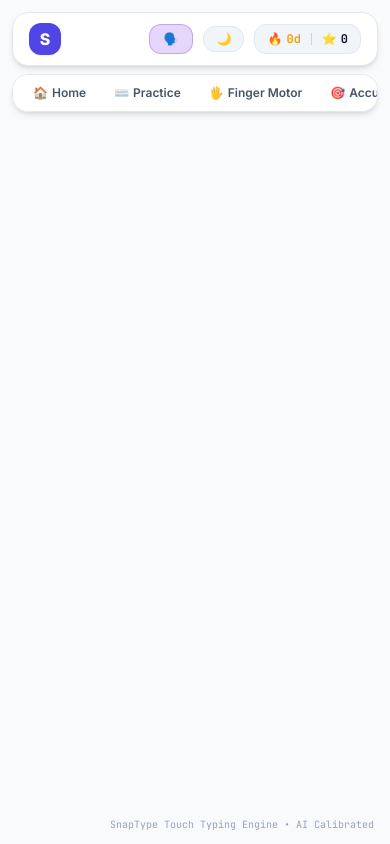
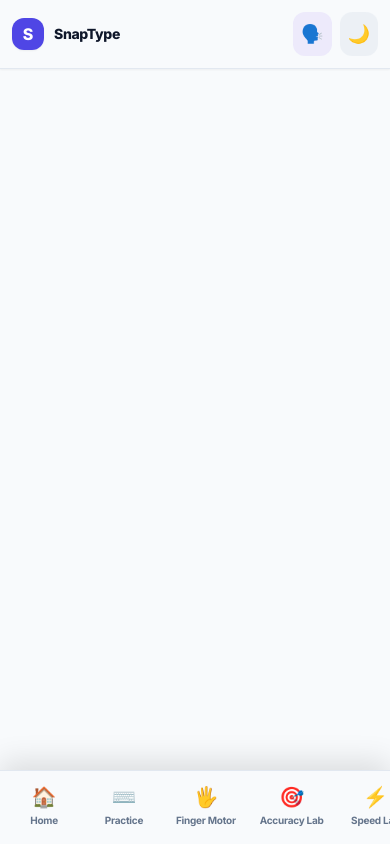
Before and after one commit to Mohitdhua/snaptype, a React (Vite) app: page / in a window 390 px wide. Built offline with nearby package versions, Linux system fonts and the light colour scheme.

Commit message:
style: complete sidebar navigation redesign for cleaner minimal UI

```diff
--- a/components/SnapTypeApp.tsx
+++ b/components/SnapTypeApp.tsx
@@ -553,180 +553,103 @@ export const SnapTypeApp: React.FC<SnapTypeAppProps> = ({
 
 
   return (
-    <div className={`font-sans relative transition-colors duration-200 ${
+    <div className={`font-sans relative transition-colors duration-200 flex ${
       gameState === GameState.PLAYING ? 'h-screen max-h-screen overflow-hidden' : 'min-h-screen overflow-x-hidden'
     } ${
       theme === 'light' ? 'bg-[#f8fafc] text-slate-900' : 'bg-[#0c1017] text-slate-100'
     }`}>
       <div className="mesh-bg" />
 
+      {/* Desktop Sidebar */}
       {gameState !== GameState.PLAYING && (
-      <header className="fixed top-0 left-0 right-0 p-3 md:p-4 z-50 pointer-events-none">
-        <div className="max-w-7xl mx-auto flex flex-col gap-2 pointer-events-auto items-center">
+        <aside className={`hidden md:flex flex-col w-[260px] fixed top-0 left-0 bottom-0 z-50 border-r py-6 px-4 transition-all ${theme === 'light' ? 'bg-[#f8fafc] border-slate-200 shadow-sm' : 'bg-[#0a0d14] border-white/10'}`}>
+          <button className="flex items-center gap-2.5 hover:opacity-85 transition-opacity text-left mb-8 w-full" onClick={goHomeCreate}>
+            <div className="w-10 h-10 rounded-xl bg-indigo-600 flex items-center justify-center shadow-md shrink-0">
+              <span className="text-white font-black text-xl leading-none keep-white">S</span>
+            </div>
+            <div>
+              <div className={`text-base font-extrabold tracking-tight leading-tight ${theme === 'light' ? 'text-slate-900' : 'text-white'}`}>SnapType</div>
+              <div className="text-[10px] font-mono text-indigo-500 font-semibold leading-none mt-0.5">Blind Typing Pro</div>
+            </div>
+          </button>
 
-          {/* Main Top Nav Bar */}
-          <div className={`flex items-center justify-between w-full max-w-5xl px-4 md:px-6 py-2.5 rounded-2xl md:rounded-full border transition-all duration-200 ${
-            theme === 'light'
-              ? 'bg-white border-slate-200 shadow-md text-slate-900'
-              : 'bg-[#131924] border-white/10 shadow-xl text-slate-100'
-          }`}>
-            <div className="flex items-center gap-2 shrink-0">
-              {canGoBack && (
-                <button
-                  type="button"
-                  onClick={handleInAppBack}
-                  className={`flex items-center gap-1.5 px-3 py-1.5 rounded-xl border text-xs font-bold transition-all cursor-pointer shadow-xs ${
-                    theme === 'light'
-                      ? 'bg-slate-100 hover:bg-slate-200 border-slate-300 text-slate-800'
-                      : 'bg-white/10 hover:bg-white/20 border-white/15 text-white'
-                  }`}
-                  title="Back to Previous View / वापस जाएं"
-                >
-                  <span className="text-sm leading-none font-bold">←</span>
-                  <span className="hidden sm:inline">Back</span>
-                </button>
+          {userStats && (
+            <div className={`mb-6 p-3 rounded-xl border flex flex-col gap-2 shadow-sm ${theme === 'light' ? 'bg-white border-slate-200' : 'bg-white/5 border-white/10'}`}>
+              <div className="flex items-center justify-between text-xs font-mono">
+                <span className="opacity-60 uppercase font-bold tracking-widest text-[10px]">Streak</span>
+                <span className="text-amber-500 font-bold">{userStats.currentStreak}d 🔥</span>
+              </div>
+              <div className="flex items-center justify-between text-xs font-mono">
+                <span className="opacity-60 uppercase font-bold tracking-widest text-[10px]">XP</span>
+                <span className="font-bold">{userStats.xp} ⭐</span>
+              </div>
+            </div>
           )}
 
-              <button
-                type="button"
-                className="flex items-center gap-2.5 hover:opacity-85 transition-opacity shrink-0"
-                onClick={goHomeCreate}
-                title="SnapType Typing Master Home"
-              >
-                <div className="w-8 h-8 rounded-xl bg-indigo-600 flex items-center justify-center shadow-sm">
-                  <span className="text-white font-black text-base leading-none keep-white">S</span>
-                </div>
-                <div className="text-left hidden sm:block">
-                  <div className={`text-sm font-extrabold tracking-tight leading-tight ${theme === 'light' ? 'text-slate-900' : 'text-white'}`}>SnapType</div>
-                  <div className="text-[9px] font-mono text-indigo-500 dark:text-indigo-400 font-semibold leading-none">Blind Typing Pro</div>
-                </div>
-              </button>
-            </div>
-
-            {/* Desktop Navigation Tabs */}
-            {gameState === GameState.UPLOAD && (
-              <nav className={`hidden md:flex items-center gap-1 rounded-full p-1 border ${
-                theme === 'light' ? 'bg-slate-100 border-slate-200' : 'bg-white/5 border-white/10'
-              }`}>
+          <nav className="flex flex-col gap-1 flex-1 overflow-y-auto pr-1 custom-scrollbar">
             {HOME_TABS.map(tab => {
               const isActive = homeTab === tab.id;
               return (
                 <button
                   key={tab.id}
-                      type="button"
                   onClick={() => navigateToTab(tab.id)}
-                      className={`px-3.5 py-1.5 rounded-full text-xs font-semibold transition-all flex items-center gap-1.5 ${
+                  className={`px-3.5 py-2.5 rounded-xl text-sm font-semibold transition-all flex items-center gap-3 w-full text-left ${
                     isActive
-                          ? (theme === 'light' ? 'bg-white text-slate-900 shadow-sm font-bold' : 'bg-white text-black shadow-md font-bold')
-                          : (theme === 'light' ? 'text-slate-600 hover:text-slate-900 hover:bg-slate-200/60' : 'text-neutral-400 hover:text-white hover:bg-white/5')
+                      ? (theme === 'light' ? 'bg-indigo-50 text-indigo-700 shadow-sm' : 'bg-indigo-500/20 text-indigo-300 shadow-sm')
+                      : (theme === 'light' ? 'text-slate-600 hover:bg-slate-200/50' : 'text-neutral-400 hover:bg-white/5 hover:text-white')
                   }`}
                 >
-                      <span>{tab.icon}</span>
+                  <span className="text-base opacity-90">{tab.icon}</span>
                   <span>{tab.label}</span>
                 </button>
               );
             })}
           </nav>
+
+          <div className={`flex flex-col gap-2 mt-4 pt-4 border-t ${theme === 'light' ? 'border-slate-200' : 'border-white/10'}`}>
+            <button onClick={onSwitchToSpellingApp} className={`flex items-center gap-3 px-3 py-2 rounded-xl text-xs font-bold transition-all w-full text-left ${theme === 'light' ? 'text-violet-600 hover:bg-violet-50' : 'text-violet-400 hover:bg-violet-500/10'}`}>
+              <span className="text-sm">🗣️</span> SnapSpell
+            </button>
+            <button onClick={onToggleTheme} className={`flex items-center gap-3 px-3 py-2 rounded-xl text-xs font-bold transition-all w-full text-left ${theme === 'light' ? 'text-slate-600 hover:bg-slate-100' : 'text-slate-400 hover:bg-white/5'}`}>
+              <span className="text-sm">{theme === 'dark' ? '☀️' : '🌙'}</span> Theme
+            </button>
+          </div>
+        </aside>
       )}
 
-            {/* Gamification Cockpit, App Switcher & Theme Toggle */}
-            <div className="flex items-center gap-2.5 shrink-0">
-              {/* App Switcher Button to SnapSpell */}
-              <button
-                type="button"
-                onClick={onSwitchToSpellingApp}
-                className="flex items-center gap-1.5 px-3.5 py-1.5 rounded-xl bg-violet-600/20 hover:bg-violet-600/30 border border-violet-500/40 text-violet-300 hover:text-white text-xs font-bold transition-all shadow-xs"
-                title="Switch to SnapSpell Audio Master"
-              >
-                <span>🗣️</span>
-                <span className="hidden sm:inline">Switch to SnapSpell</span>
+      {/* Mobile Top Bar */}
+      {gameState !== GameState.PLAYING && (
+        <header className={`md:hidden flex items-center justify-between p-3 border-b fixed top-0 left-0 right-0 z-50 shadow-sm ${theme === 'light' ? 'bg-[#f8fafc] border-slate-200' : 'bg-[#0c1017] border-white/10'}`}>
+          <button className="flex items-center gap-2.5 text-left" onClick={goHomeCreate}>
+            <div className="w-8 h-8 rounded-xl bg-indigo-600 flex items-center justify-center shadow-sm shrink-0">
+              <span className="text-white font-black text-base leading-none keep-white">S</span>
+            </div>
+            <div className={`text-sm font-extrabold tracking-tight leading-tight ${theme === 'light' ? 'text-slate-900' : 'text-white'}`}>SnapType</div>
           </button>
+          <div className="flex gap-2">
+            <button onClick={onSwitchToSpellingApp} className="p-2 rounded-xl bg-violet-500/10 text-violet-500 text-lg">🗣️</button>
+            <button onClick={onToggleTheme} className={`p-2 rounded-xl ${theme === 'light' ? 'bg-slate-200/50' : 'bg-white/10'} text-lg`}>{theme === 'dark' ? '☀️' : '🌙'}</button>
+          </div>
+        </header>
+      )}
 
-              {/* Theme Switcher Button */}
-              <button
-                type="button"
-                onClick={onToggleTheme}
-                className={`flex items-center gap-1.5 px-3 py-1.5 rounded-xl border text-xs font-medium transition-all ${
-                  theme === 'light'
-                    ? 'bg-slate-100 hover:bg-slate-200 border-slate-200 text-slate-700'
-                    : 'bg-white/5 hover:bg-white/10 border-white/10 text-neutral-300 hover:text-white'
-                }`}
-                title={theme === 'dark' ? 'Switch to Light Mode' : 'Switch to Dark Mode'}
-                aria-label="Toggle Light/Dark Theme"
-              >
-                <span className="text-xs leading-none">{theme === 'dark' ? '☀️' : '🌙'}</span>
-              </button>
-
-              {gameState === GameState.RESULTS && (
-                <button
-                  type="button"
-                  onClick={goHomeCreate}
-                  className="text-xs font-bold px-3.5 py-1.5 rounded-xl bg-indigo-600 hover:bg-indigo-700 transition-all text-white shadow-xs flex items-center gap-1 cursor-pointer keep-white"
-                  title="Return to Dashboard"
-                >
-                  <span>←</span>
-                  <span>Dashboard</span>
-                </button>
-              )}
-              {userStats && (
-                <div className={`flex items-center gap-2.5 text-xs font-mono px-3 py-1.5 rounded-xl border ${
-                  theme === 'light' ? 'bg-slate-100 border-slate-200 text-slate-700' : 'bg-white/5 border-white/10 text-neutral-300'
-                }`}>
-                  <div className="flex items-center gap-1" title="Daily Practice Streak">
-                    <span>🔥</span>
-                    <span className="text-amber-500 font-bold">{userStats.currentStreak}d</span>
-                  </div>
-                  <div className={`w-px h-3 ${theme === 'light' ? 'bg-slate-300' : 'bg-white/20'}`} />
-                  <div className="flex items-center gap-1" title="Earned XP">
-                    <span className="text-amber-500">⭐</span>
-                    <span className={`font-bold ${theme === 'light' ? 'text-slate-900' : 'text-white'}`}>{userStats.xp}</span>
-                  </div>
-                  {userStats.bestWpm > 0 && (
-                    <>
-                      <div className={`w-px h-3 ${theme === 'light' ? 'bg-slate-300' : 'bg-white/20'} hidden sm:block`} />
-                      <div className="hidden sm:flex items-center gap-1 text-indigo-500 dark:text-indigo-400 font-bold" title="Personal Best WPM">
-                        <span>⚡</span>
-                        <span>{userStats.bestWpm} WPM</span>
-                      </div>
-                    </>
-                  )}
-                </div>
-              )}
-            </div>
-          </div>
-
-          {/* Mobile Nav Bar */}
-          {gameState === GameState.UPLOAD && (
-            <nav className={`flex md:hidden items-center gap-1 rounded-2xl p-1 border w-fit max-w-full overflow-x-auto px-2 scrollbar-none shadow-md ${
-              theme === 'light' ? 'bg-white border-slate-200' : 'bg-[#131924] border-white/10'
-            }`}>
+      {/* Mobile Bottom Nav */}
+      {gameState !== GameState.PLAYING && (
+        <nav className={`md:hidden fixed bottom-0 left-0 right-0 p-2 border-t flex items-center gap-2 overflow-x-auto z-50 shadow-[0_-8px_30px_rgba(0,0,0,0.12)] scrollbar-none pb-safe ${theme === 'light' ? 'bg-[#f8fafc] border-slate-200' : 'bg-[#0c1017] border-white/10'}`}>
           {HOME_TABS.map(tab => (
-                <button
-                  key={tab.id}
-                  type="button"
-                  onClick={() => navigateToTab(tab.id)}
-                  className={`px-3 py-1.5 rounded-xl text-xs font-semibold whitespace-nowrap transition-all flex items-center gap-1 ${
-                    homeTab === tab.id
-                      ? (theme === 'light' ? 'bg-slate-100 text-slate-900 font-bold' : 'bg-white text-black shadow-md font-bold')
-                      : (theme === 'light' ? 'text-slate-600 hover:text-slate-900' : 'text-neutral-400 hover:text-white')
-                  }`}
-                >
-                  <span>{tab.icon}</span>
-                  <span>{tab.label}</span>
+            <button key={tab.id} onClick={() => navigateToTab(tab.id)} className={`flex-shrink-0 flex flex-col items-center gap-1 p-2 rounded-xl min-w-[72px] transition-colors ${homeTab === tab.id ? (theme === 'light' ? 'text-indigo-600 bg-indigo-50' : 'text-indigo-400 bg-indigo-500/20') : 'text-slate-500 hover:bg-slate-500/5'}`}>
+              <span className="text-xl leading-none mb-0.5">{tab.icon}</span>
+              <span className="text-[10px] font-bold tracking-tight">{tab.label}</span>
             </button>
           ))}
         </nav>
-          )}
-
-        </div>
-      </header>
       )}
 
       <main
         className={
           gameState === GameState.PLAYING
             ? 'w-full max-w-7xl mx-auto px-2 md:px-4 pt-2 md:pt-3 pb-2 h-full flex-1 min-h-0 overflow-hidden flex flex-col items-center justify-start'
-            : `container mx-auto px-4 pb-12 min-h-screen flex flex-col items-center justify-start pt-24 md:pt-28 relative z-10`
+            : `flex-1 w-full px-4 pb-20 pt-20 md:pt-12 md:pl-[280px] min-h-screen flex flex-col items-center justify-start relative z-10`
         }
       >
         {gameState === GameState.UPLOAD && renderUploadTab()}
```
Also changed, not shown: apply_sidebar.cjs (added, +109 -0 lines). Lines whose indentation alone changed are shown as unchanged.
